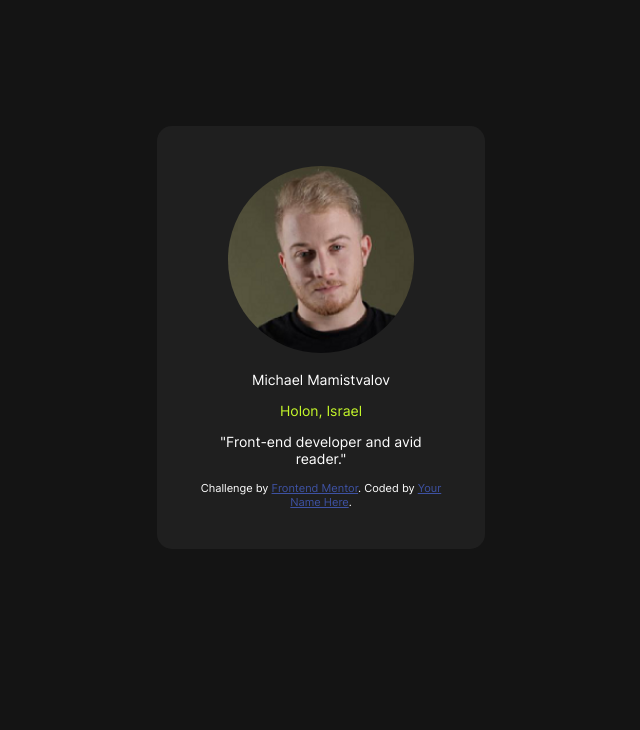
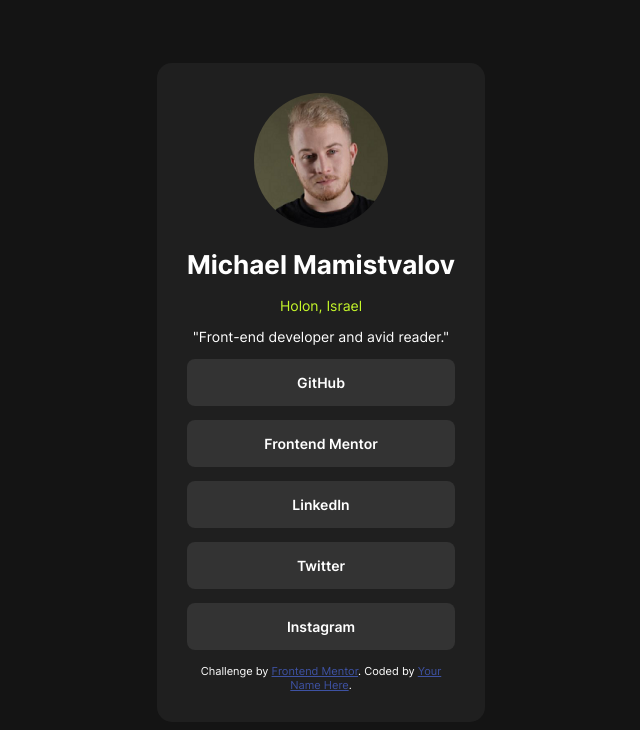
Before and after one commit to atomicblast15/Social-Links-Profile-Challenge, a plain HTML site: page social-links-profile-main/index.html in a window 1280 px wide. Shown: the whole page, without its empty margins (319-959 px from the left). Drawn offline with Linux system fonts and the light colour scheme.

Commit message:
added hyperlinks for all social media  buttons, applied some css to the links and fixed some css with other elements

```diff
--- a/social-links-profile-main/index.html
+++ b/social-links-profile-main/index.html
@@ -32,17 +32,40 @@
         <div class="profile-pic">
           <img alt="profile picture" src="/assets/images/me2.png" />
         </div>
-        <div class="name"><p>Michael Mamistvalov</p></div>
+        <div class="name"><h1>Michael Mamistvalov</h1></div>
         <div class="location"><p>Holon, Israel</p></div>
         <div class="description">
           <p>"Front-end developer and avid reader."</p>
         </div>
         <div class="container">
-          <div class="link"><!-- social link GitHub--></div>
-          <div class="link"><!-- social link Frontend Mentor--></div>
-          <div class="link"><!-- social link LinkedIn--></div>
-          <div class="link"><!-- social link Twitter--></div>
-          <div class="link"><!-- social link Instagram--></div>
+          <div class="link">
+            <a
+              href="https://github.com/atomicblast15/Social-Links-Profile-Challenge"
+              target="_blank"
+            >
+              <p>GitHub</p></a
+            >
+          </div>
+          <div class="link">
+            <a href="https://www.frontendmentor.io/" target="_blank"
+              ><p>Frontend Mentor</p></a
+            >
+          </div>
+          <div class="link">
+            <a
+              href="https://www.linkedin.com/in/michael-mamistvalov-130a15209/"
+              target="_blank"
+              ><p>LinkedIn</p></a
+            >
+          </div>
+          <div class="link">
+            <a href="https://twitter.com/" target="_blank"><p>Twitter</p></a>
+          </div>
+          <div class="link">
+            <a href="https://www.instagram.com/" target="_blank"
+              ><p>Instagram</p></a
+            >
+          </div>
         </div>
         <div class="attribution">
           Challenge by
--- a/social-links-profile-main/style.css
+++ b/social-links-profile-main/style.css
@@ -11,6 +11,10 @@
 - Off Black: hsl(0, 0%, 8%)  background
 
 */
+* {
+  /*  factor in the size of margin and padding when calculatin elemnt sizes with css*/
+  box-sizing: border-box;
+}
 @font-face {
   font-family: "inter";
   src: url(/assets/fonts/Inter-VariableFont_slnt\,wght.ttf);
@@ -20,26 +24,61 @@ body {
   font-family: "inter";
   background-color: hsl(0, 0%, 8%);
   color: white;
+  overflow: hidden;
   p {
     font-size: 14px;
   }
 }
 .card {
   text-align: center;
-
+  justify-content: center;
   margin-left: 10px;
   margin-right: 10px;
-  margin-top: 10%;
-  margin-bottom: 10%;
-  padding: 40px;
+  margin-top: 5%;
+  margin-bottom: 5%;
+  padding: 30px;
+  border: 0px;
   border-radius: 15px;
   background-color: hsl(0, 0%, 12%);
   .location {
     color: hsl(75, 94%, 57%);
   }
   .profile-pic img {
-    border-radius: 100px;
-    width: 75%;
+    border-radius: 50%;
+    width: 50%;
+  }
+  .container .link {
+    background-color: hsl(0, 0%, 20%);
+    color: white;
+    border-radius: 8px;
+    font-weight: 600;
+    :link {
+      text-decoration: none;
+    }
+    :visited {
+      text-decoration: none;
+    }
+    :hover {
+      background-color: hsl(0, 0%, 31%);
+      border-radius: 8px;
+    }
+    :active {
+      background-color: hsl(75, 94%, 57%);
+      border-radius: 8px;
+    }
+    p {
+      text-align: center;
+      color: white;
+      padding-top: 15px;
+      padding-bottom: 15px;
+    }
+  }
+  .name {
+    font-weight: 700;
+    font-size: small;
+  }
+  .location {
+    font-weight: 400;
   }
 }
 
```
